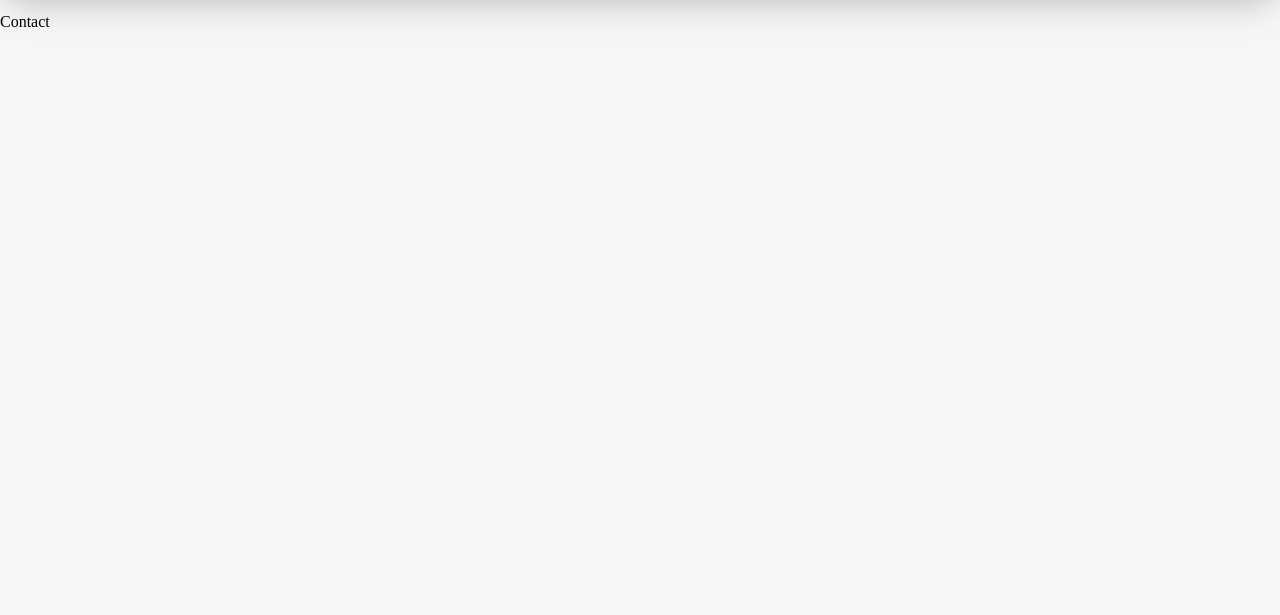
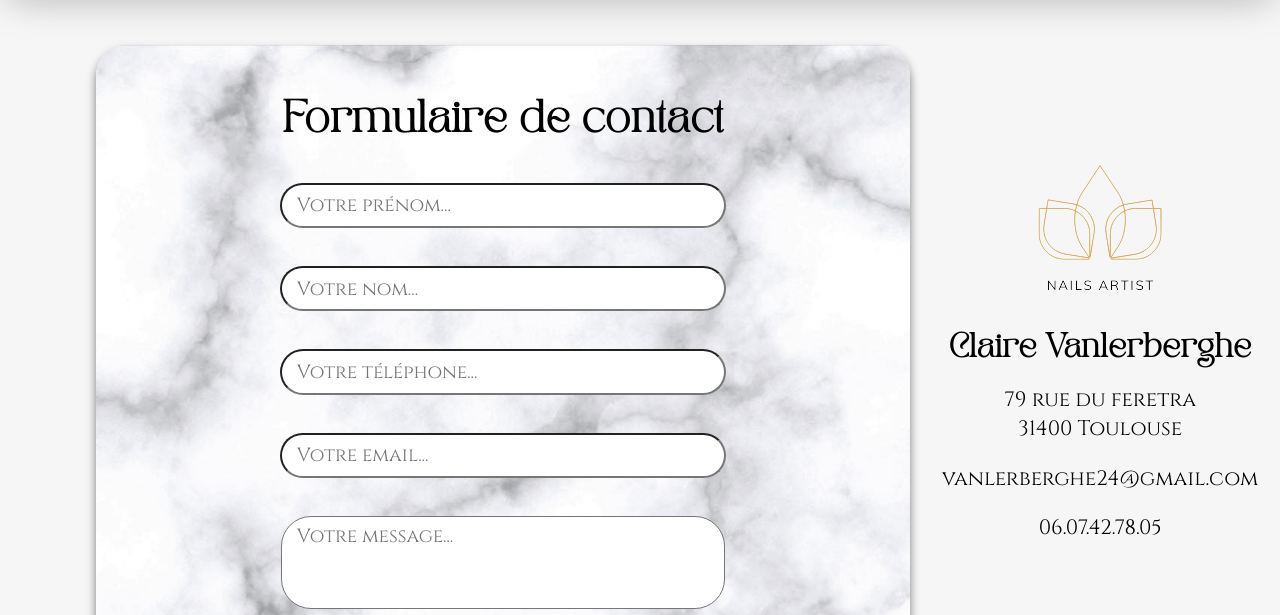
Before and after one commit to FredMeziere/Homenails-Front, a React app in the folder homenails/: page /contact in a window 1280 px wide. Shown: the part 190-805 px from the top of the page. Built offline with nearby package versions, Linux system fonts and the light colour scheme.

Commit message:
feat: contact page created and styled

```diff
--- a/homenails/src/Components/pages/Contact/Contact.js
+++ b/homenails/src/Components/pages/Contact/Contact.js
@@ -1,9 +1,34 @@
+function Contact() {
+  return (
+    <div className="Contact">
+      <div className="contact-container">
+        <h1>Formulaire de contact</h1>
+        <form method="post">
+          <input type="text" placeholder="Votre prénom..." />
+          <input type="text" placeholder="Votre nom..." />
+          <input type="tel" placeholder="Votre téléphone..." />
+          <input type="email" placeholder="Votre email..." />
+          <textarea placeholder="Votre message..." />
+          <button>Envoyer</button>
+        </form>
+      </div>
 
+      <div className="infos-container">
+        <div className="logo" />
+        <div>
+          <h2>Claire Vanlerberghe</h2>
+          <div>
+          <p>79 rue du feretra</p>
+          <p>31400 Toulouse</p>
+          </div>
+          <div>
+          <p>vanlerberghe24@gmail.com</p>
+          <p>06.07.42.78.05</p>
+          </div>
+        </div>
+      </div>
+    </div>
+  )
+}
 
-function Contact () {
-    return(
-      <p>Contact</p>
-    )
-  }
-
-  export default Contact;
+export default Contact;
--- a/homenails/src/sass/_vars.scss
+++ b/homenails/src/sass/_vars.scss
@@ -9,3 +9,4 @@ $cinzel-font: 'Cinzel', serif;
 $tan-pearl-font: Tan pearl;
 
 // Colors
+$gold-color: #CB9D3B;
--- a/homenails/src/sass/layout/header.scss
+++ b/homenails/src/sass/layout/header.scss
@@ -51,7 +51,7 @@
     button{
         appearance: none;
         border: none;
-        background-color: #CB9D3B;
+        background-color: $gold-color;
         padding: 15px 25px;
         margin-right: 80px;
         box-shadow: 0px 4px 4px rgba(0, 0, 0, 0.25), inset 0px 8px 12px rgba(255, 255, 255, 0.297);
--- a/homenails/src/sass/main.scss
+++ b/homenails/src/sass/main.scss
@@ -3,4 +3,5 @@
 @import "./body.scss";
 @import "./pages/error.scss";
 @import "./pages/about.scss";
+@import "./pages/contact.scss";
 @import "./layout/footer.scss"
--- /dev/null
+++ b/homenails/src/sass/pages/contact.scss
@@ -0,0 +1,97 @@
+.Contact {
+    display: flex;
+    justify-content: space-between;
+    align-items: center;
+    margin-top: 2em;
+    padding: 1em 6em;
+
+    & h1 {
+        text-align: center;
+        font-family: $tan-pearl-font;
+    }
+
+    & .contact-container {
+        padding: 2em;
+        border-radius: 30px;
+        box-shadow: 0px 6px 10px rgba($color: #000000, $alpha: 0.5);
+        background-size: cover;
+        background-repeat: no-repeat;
+        background-image: url("../../fontMarbre/fondMarbrePlus.jpg");
+
+        & form {
+            display: flex;
+            justify-content: center;
+            flex-direction: column;
+            align-items: center;
+            width: 750px;
+            height: 600px;
+
+            & input {
+                margin: 1em;
+                padding: 0.3em 0.8em;
+                border-radius: 30px;
+                width: 55%;
+                height: 30px;
+                font-size: 19px;
+                font-family: $cinzel-font;
+            }
+
+            & textarea {
+                margin: 1em;
+                margin-bottom: 0;
+                padding: 0.3em 0.8em;
+                border-radius: 30px;
+                width: 55%;
+                height: 80px;
+                font-size: 19px;
+                font-family: $cinzel-font;
+                resize: none;
+            }
+
+            & button {
+                margin: auto;
+                border: none;
+                border-radius: 30px;
+                width: 170px;
+                height: 50px;
+                color: white;
+                font-size: 1rem;
+                font-weight: bold;
+                font-family: $tan-pearl-font;
+                background-color: $gold-color;
+            }
+        }
+    }
+
+    & .infos-container {
+        margin: auto;
+        padding: 2em;
+        width: 100%;
+        height: 680px;
+        border-radius: 30px;
+        text-align: center;
+
+        & .logo {
+            margin: 0 auto;
+            margin-top: 2em;
+            width: 200px;
+            height: 200px;
+            background-position: center;
+            background-image: url("../../logoSansFond/Déclinaison_2-removebg-preview.png");
+        }
+
+        & h2 {
+            font-family: $tan-pearl-font;
+        }
+
+        & p {
+            font-size: 1.3rem;
+            font-family: $cinzel-font;
+        }
+
+        & div > div:nth-child(2) {
+            margin: 2em;
+            line-height: 0.5em;
+        }
+    }
+}
```
